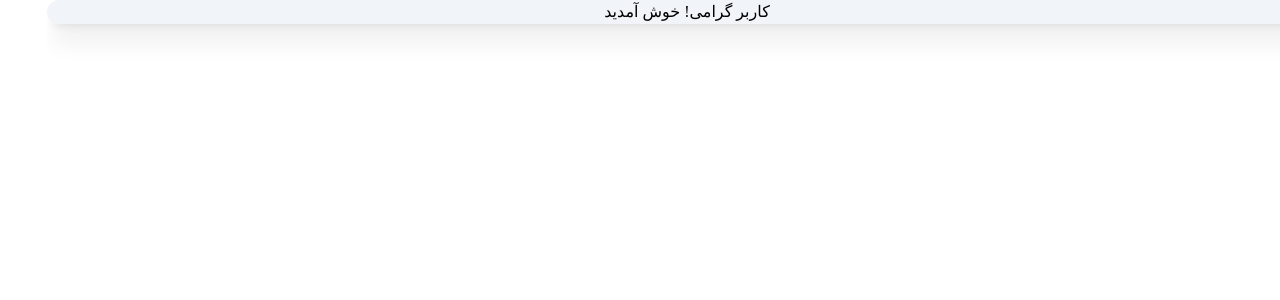
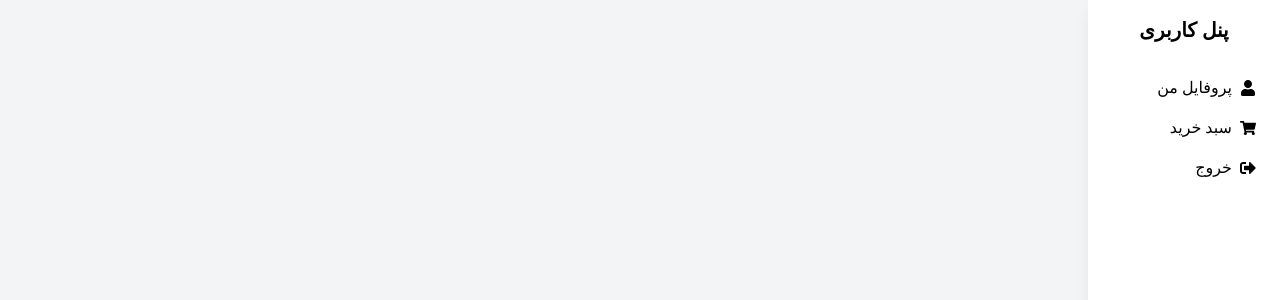
Before and after one commit to KosarKalateAraby/React-Practice, a React (Vite) app in the folder Dashboard/frontend/: page /user in a window 1280 px wide. Shown: the top 300 px of the page. Built offline with nearby package versions, Linux system fonts and the light colour scheme.

Commit message:
Update User Panel

```diff
--- a/Dashboard/frontend/src/pages/UserPanel.tsx
+++ b/Dashboard/frontend/src/pages/UserPanel.tsx
@@ -1,10 +1,58 @@
 // src/pages/UserPanel.tsx
-import React from 'react';
+import React from "react";
+import {
+  FaUser,
+  FaShoppingCart,
+  FaSignOutAlt,
+  FaTimes,
+  FaBars,
+} from "react-icons/fa";
+import { useState } from "react";
+import { NavLink } from "react-router-dom";
 
 export default function UserPanel() {
+  const [sidebarOpen, setSidebarOpen] = useState(false);
+
+  const getActiveClass = ({ isActive }: { isActive: boolean }) =>
+    `flex items-center gap-2 p-2 rounded-lg transition-colors ${
+      isActive ? "bg-blue-500 text-white" : "hover:bg-blue-500 hover:text-white"
+    }`;
+
   return (
-    <div className="bg-slate-100 rounded-xl shadow-xl w-full min-h-max mx-auto">
-      <p className='text-center'>کاربر گرامی! خوش آمدید</p>
+    <div className="flex min-h-screen bg-gray-100 relative">
+      <button
+        className="md:hidden fixed top-4 right-4 z-50 text-2xl text-gray-500"
+        onClick={() => setSidebarOpen(!sidebarOpen)}
+      >
+        {sidebarOpen ? <FaTimes /> : <FaBars />}
+      </button>
+
+      <aside
+        id="sidebar"
+        className={`fixed top-0 right-0 h-full w-48 bg-white p-4 shadow-lg transform transition-transform duration-300 z-40
+        ${sidebarOpen ? "translate-x-0" : "translate-x-full"} md:translate-x-0`}
+      >
+        <h2 className="text-xl font-bold mb-6 text-center">پنل کاربری</h2>
+        <div className="space-y-3">
+          <div>
+            <NavLink
+              to="/profile" //آدرس مرورگر برابر با /profle باشه، NavLink به طور خودکار لینک رو active در نظر می‌گیره
+              className={getActiveClass} //isActive توسط کامپوننت NavLink به صورت خودکار در اختیار تابع className قرار می‌گیره
+            >
+              <FaUser />
+              پروفایل من
+            </NavLink>
+            <NavLink to="/cart" className={getActiveClass}>
+              <FaShoppingCart />
+              سبد خرید
+            </NavLink>
+            <NavLink to="/" className={getActiveClass}>
+              <FaSignOutAlt />
+              خروج
+            </NavLink>
+          </div>
+        </div>
+      </aside>
     </div>
   );
 }
```
